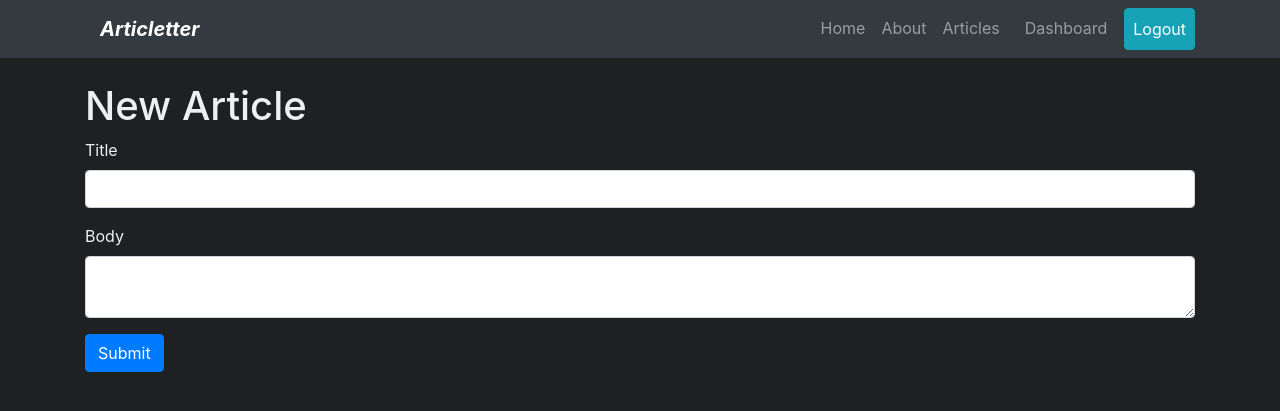
After one commit to Hank-learner/Articletter, a Flask app: page /add_article in a window 1280 px wide. The commit adds this page. Shown: the top 411 px of the page. Run offline with Flask 2, Linux system fonts and the light colour scheme; the visitor is signed in with stand-in values (Sample User, id 1); some libraries are stand-ins or nearby versions.

Commit message:
articles databaseconn. add and display

```diff
--- a/app.py
+++ b/app.py
@@ -8,7 +8,6 @@ from flask import (
     request,
     logging,
 )
-from data import Articles
 from flask_mysqldb import MySQL
 from wtforms import Form, StringField, PasswordField, TextAreaField, validators
 from passlib.hash import sha256_crypt
@@ -28,8 +27,9 @@ app.config["MYSQL_CURSORCLASS"] = "DictCursor"
 # mysql initialization
 mysql = MySQL(app)
 
-# articles from data.py
-Articles = Articles()
+# # articles from data.py
+# from data import Articles
+# Articles = Articles()
 
 # index route
 @app.route("/")
@@ -46,13 +46,28 @@ def about():
 # list all articles route
 @app.route("/articles")
 def articles():
-    return render_template("articles.html", articles=Articles)
+    # mysql execution
+    cursor = mysql.connection.cursor()
+    result = cursor.execute("SELECT * FROM  articles")
+    articles = cursor.fetchall()
+
+    if result > 0:
+        return render_template("articles.html", articles=articles)
+    else:
+        msg = "No articles found"
+        return render_template("articles.html", msg=msg)
+
+    cursor.close()
 
 
 # Single article route
 @app.route("/article/<string:id>/")
 def article(id):
-    return render_template("article.html", id=id)
+    cursor = mysql.connection.cursor()
+    result = cursor.execute("SELECT * FROM  articles WHERE id=%s", [id])
+    article = cursor.fetchone()
+    return render_template("article.html", article=article)
+    cursor.close()
 
 
 # Register form class template
@@ -81,6 +96,7 @@ def register():
         username = form.username.data
         password = sha256_crypt.encrypt(str(form.password.data))
 
+        # mysql execution
         cursor = mysql.connection.cursor()
         cursor.execute(
             "INSERT INTO  users(name,email,username,password) VALUES (%s,%s,%s,%s)",
@@ -102,6 +118,7 @@ def login():
         username = request.form["username"]
         password_candidate = request.form["password"]
 
+        # mysql execution
         cursor = mysql.connection.cursor()
         result = cursor.execute("SELECT * FROM users WHERE username=%s", [username])
 
@@ -143,6 +160,7 @@ def is_logged_in(f):
 
 # logout route
 @app.route("/logout")
+@is_logged_in
 def logout():
     session.clear()
     flash("You are now logged out", "success")
@@ -153,7 +171,49 @@ def logout():
 @app.route("/dashboard")
 @is_logged_in
 def dashboard():
-    return render_template("dashboard.html")
+    # mysql execution
+    cursor = mysql.connection.cursor()
+    result = cursor.execute(
+        "SELECT * FROM  articles where author=%s", [session["username"]]
+    )
+    articles = cursor.fetchall()
+
+    if result > 0:
+        return render_template("dashboard.html", articles=articles)
+    else:
+        msg = "No articles found"
+        return render_template("dashboard.html", msg=msg)
+
+    cursor.close()
+
+
+# Article form class template
+class ArticleForm(Form):
+    title = StringField("Title", [validators.Length(min=1, max=200)])
+    body = TextAreaField("Body", [validators.Length(min=30)])
+
+
+@app.route("/add_article", methods=["GET", "POST"])
+@is_logged_in
+def add_article():
+    form = ArticleForm(request.form)
+    if request.method == "POST" and form.validate():
+        title = form.title.data
+        body = form.body.data
+
+        # mysql execution
+        cursor = mysql.connection.cursor()
+        cursor.execute(
+            "INSERT INTO  articles(title,body,author) VALUES (%s,%s,%s);",
+            (title, body, session["username"]),
+        )
+        mysql.connection.commit()
+        cursor.close()
+
+        flash("Article successfully created", "success")
+        return redirect(url_for("dashboard"))
+
+    return render_template("add_article.html", form=form)
 
 
 if __name__ == "__main__":
--- a/sqlinit.sql
+++ b/sqlinit.sql
@@ -2,3 +2,4 @@
 create database articletter;
 use articletter;
 create table users(id int(11) auto_increment primary key,name varchar(100),email varchar(100),username varchar(30),password varchar(100),register_date timestamp default current_timestamp);
+create table articles (id int(11) auto_increment primary key,title varchar(255),author varchar(100),body text , create_date timestamp default current_timestamp);
--- /dev/null
+++ b/templates/add_article.html
@@ -0,0 +1,19 @@
+{% extends "layout.html"%}
+
+{% block body %}
+
+<h1>New Article</h1>
+{%from "includes/_formhelpers.html" import render_field%}
+<form method='POST' action=''>
+    <div class="form-group">
+        {{  render_field(form.title, class_="form-control")  }}
+    </div>
+    <div class="form-group">
+        {{  render_field(form.body, class_="form-control", id="editor" )  }}
+    </div>
+    <p>
+        <input type="submit" value="Submit" class="btn btn-primary">
+    </p>
+</form>
+
+{% endblock %}
--- a/templates/includes/_navbar.html
+++ b/templates/includes/_navbar.html
@@ -14,7 +14,7 @@
 				<a class="nav-item nav-link" href="/articles">Articles</a>
 				&nbsp;&nbsp;
 				{% if session.logged_in %}
-					<a class="nav-item nav-link" href="/dashboard">Account</a>
+					<a class="nav-item nav-link" href="/dashboard">Dashboard</a>
 					&nbsp;&nbsp;
 					<a class="nav-item nav-link btn btn-info text-white" href="/logout">Logout</a>
 				{% else %}
--- a/templates/layout.html
+++ b/templates/layout.html
@@ -31,6 +31,10 @@
 	<script src="https://stackpath.bootstrapcdn.com/bootstrap/4.4.1/js/bootstrap.min.js"
 		integrity="sha384-wfSDF2E50Y2D1uUdj0O3uMBJnjuUD4Ih7YwaYd1iqfktj0Uod8GCExl3Og8ifwB6"
 		crossorigin="anonymous"></script>
+	<script src="https://cdn.ckeditor.com/4.13.1/basic/ckeditor.js"></script>
+	<script type="text/javascript">
+		CKEDITOR.replace("editor")
+	</script>
 </body>
 
 </html>
```
Also changed, not shown: templates/article.html (+6 -1 lines), templates/dashboard.html (+23 -1 lines).
